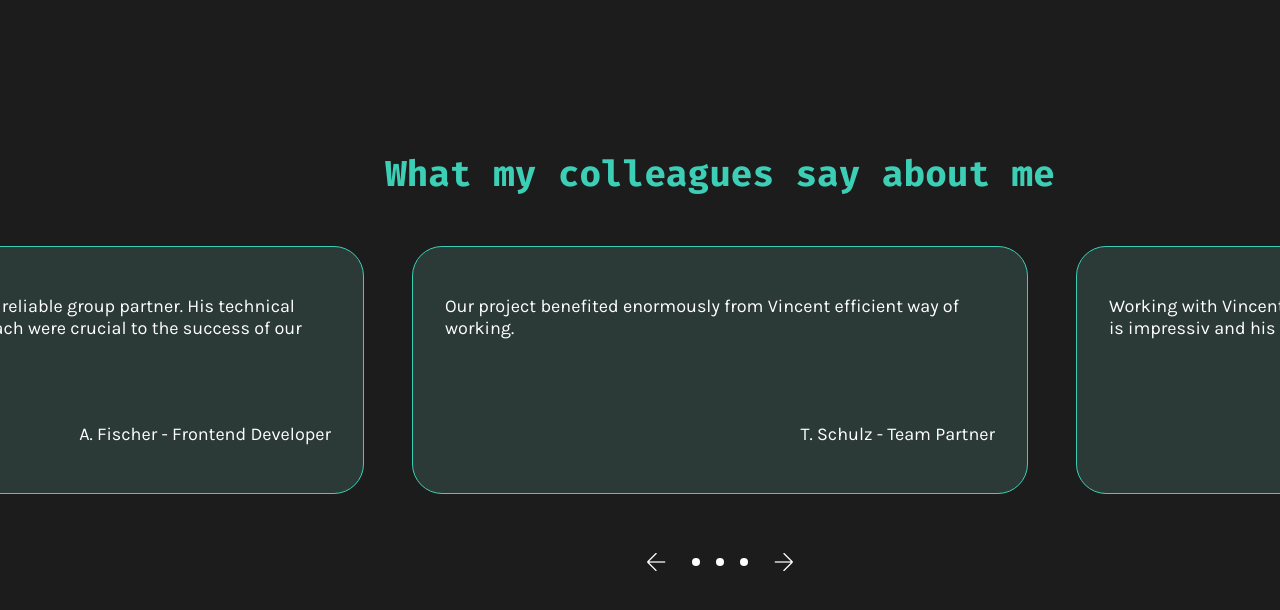
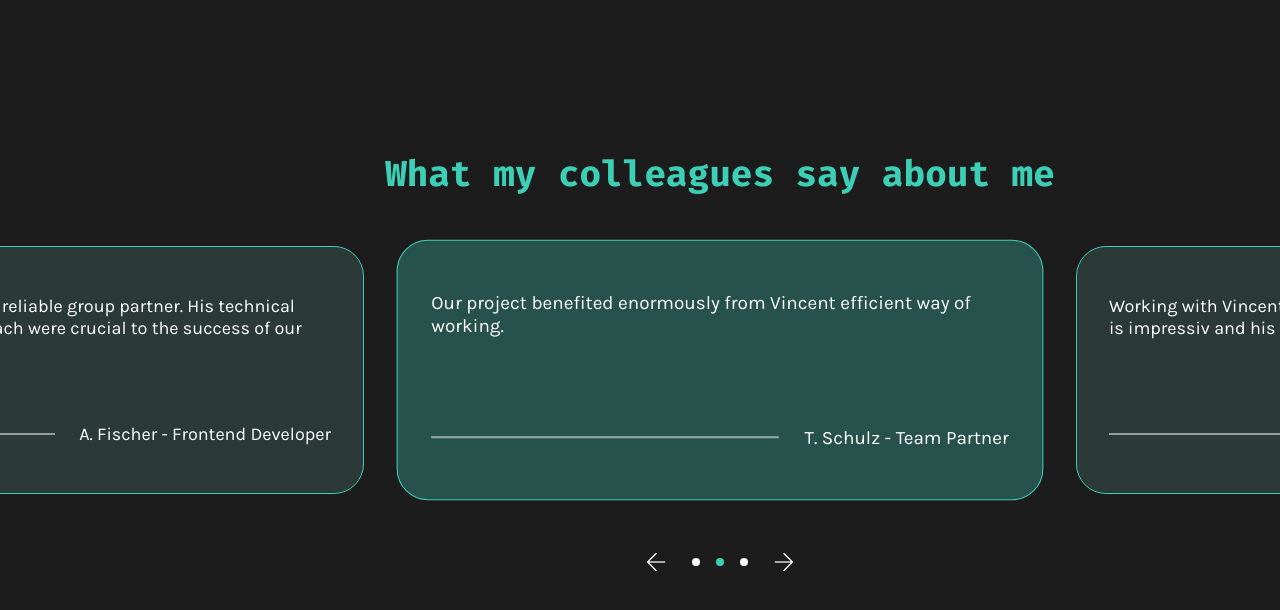
Before and after one commit to Vincent-Goerner/portfolio_vincent_goerner, an Angular app: page / in a window 1280 px wide. Shown: the top 610 px of the page. Built offline with nearby package versions, Linux system fonts and the light colour scheme.

Commit message:
reference-section_updated

```diff
--- a/src/app/references/references.component.html
+++ b/src/app/references/references.component.html
@@ -4,22 +4,22 @@
         <div class="references-overview-box">
             <div class="references-overview">
                 @for (r of references; track r; let i = $index) {
-                    <div class="references-feedback description-text">
+                    <div [class.feedback-highlighted]="references[i].highlighted" class="references-feedback description-text">
                         <p>{{ r.feedback }}</p>
-                        <div><div class="references-line"></div>{{ r.autor }}</div>
+                        <div><div class="references-line"></div><span>{{ r.autor }}</span></div>
                     </div>
                 }
             </div>
         </div>
         <div class="references-navbar">
-            <img class="references-left-hover" src="../../assets/img/references/left_hover.png">
+            <img class="references-left-hover" (click)="setHighlight('-')" src="../../assets/img/references/left_hover.png">
             <img src="../../assets/img/references/left.png">
             <div>
-                @for (n of references; track $index) {
-                    <div class="references-nav-point"></div>
+                @for (n of references; track n; let i = $index) {
+                    <div [class.references-nav-point-highlighted]="references[i].highlighted" class="references-nav-point"></div>
                 }
             </div>
-            <img class="references-right-hover" src="../../assets/img/references/right_hover.png">
+            <img class="references-right-hover" (click)="setHighlight('+')" src="../../assets/img/references/right_hover.png">
             <img src="../../assets/img/references/right.png">
         </div>
     </div>
--- a/src/app/references/references.component.scss
+++ b/src/app/references/references.component.scss
@@ -38,14 +38,15 @@
 
         >div {
             display: flex;
-            flex-direction: column;
-            align-items: end;
-        }
+            justify-content: end;
+            align-items: center;
 
-        >.references-line {
-            width: 100px;
-            height: 1px;
-            background-color: white;
+            >.references-line {
+                flex: 1;
+                height: 2px;
+                margin-right: 24px;
+                background-color: rgba(255, 255, 255, 0.5);
+            }
         }
     }
 }
@@ -60,6 +61,7 @@
         position: absolute;
         left: 4px;
         opacity: 0;
+        cursor: pointer;
         transition: all 125ms ease-in-out;
 
         &:hover {
@@ -71,6 +73,7 @@
         position: absolute;
         right: 4px;
         opacity: 0;
+        cursor: pointer;
         transition: all 125ms ease-in-out;
 
         &:hover {
@@ -92,9 +95,10 @@
 }
 
 .feedback-highlighted {
-    background-color: #26524B;
+    background-color: #26524B !important;
+    transform: scale(1.05) !important;
 }
 
 .references-nav-point-highlighted {
-    background-color: $green;
+    background-color: $green !important;
 }
--- a/src/app/references/references.component.ts
+++ b/src/app/references/references.component.ts
@@ -12,15 +12,52 @@ export class ReferencesComponent {
   references = [
     {
       autor: 'A. Fischer - Frontend Developer',
-      feedback: 'Vincent has proven to be a reliable group partner. His technical skills and proactive approach were crucial to the success of our project.'
+      feedback: 'Vincent has proven to be a reliable group partner. His technical skills and proactive approach were crucial to the success of our project.',
+      highlighted: false
     },
     {
       autor: 'T. Schulz - Team Partner',
-      feedback: 'Our project benefited enormously from Vincent efficient way of working.'
+      feedback: 'Our project benefited enormously from Vincent efficient way of working.',
+      highlighted: false
     },
     {
       autor: 'J. Janisch - Team Partner',
-      feedback: 'Working with Vincent was really good and effectily. His knowledge is impressiv and his kind to think always useful.'
+      feedback: 'Working with Vincent was really good and effectily. His knowledge is impressiv and his kind to think always useful.',
+      highlighted: false
     }
   ];
+  isHighlighted: number = 1;
+
+  constructor() {
+    this.highlightFeedback();
+  }
+
+  highlightFeedback() {
+    for (let index = 0; index < this.references.length -1; index++) {
+      if (index == this.isHighlighted) {
+        this.references[this.isHighlighted].highlighted = true;
+      } else {
+        this.references[this.isHighlighted].highlighted = false;
+      }
+    }
+  }
+
+  setHighlight(next: string) {
+    if (next == '-') {
+      if (this.isHighlighted > 0) {
+        this.isHighlighted--;
+      } else {
+        this.isHighlighted = this.references.length - 1;
+      }
+    }
+    if (next == '+') {
+      if (this.isHighlighted < this.references.length - 1) {
+        this.isHighlighted++;
+      } else {
+        this.isHighlighted = 0;
+      }
+    }
+    this.highlightFeedback();
+
+  }
 }
```
Also changed, not shown: src/assets/img/references/quotes.png (added).
